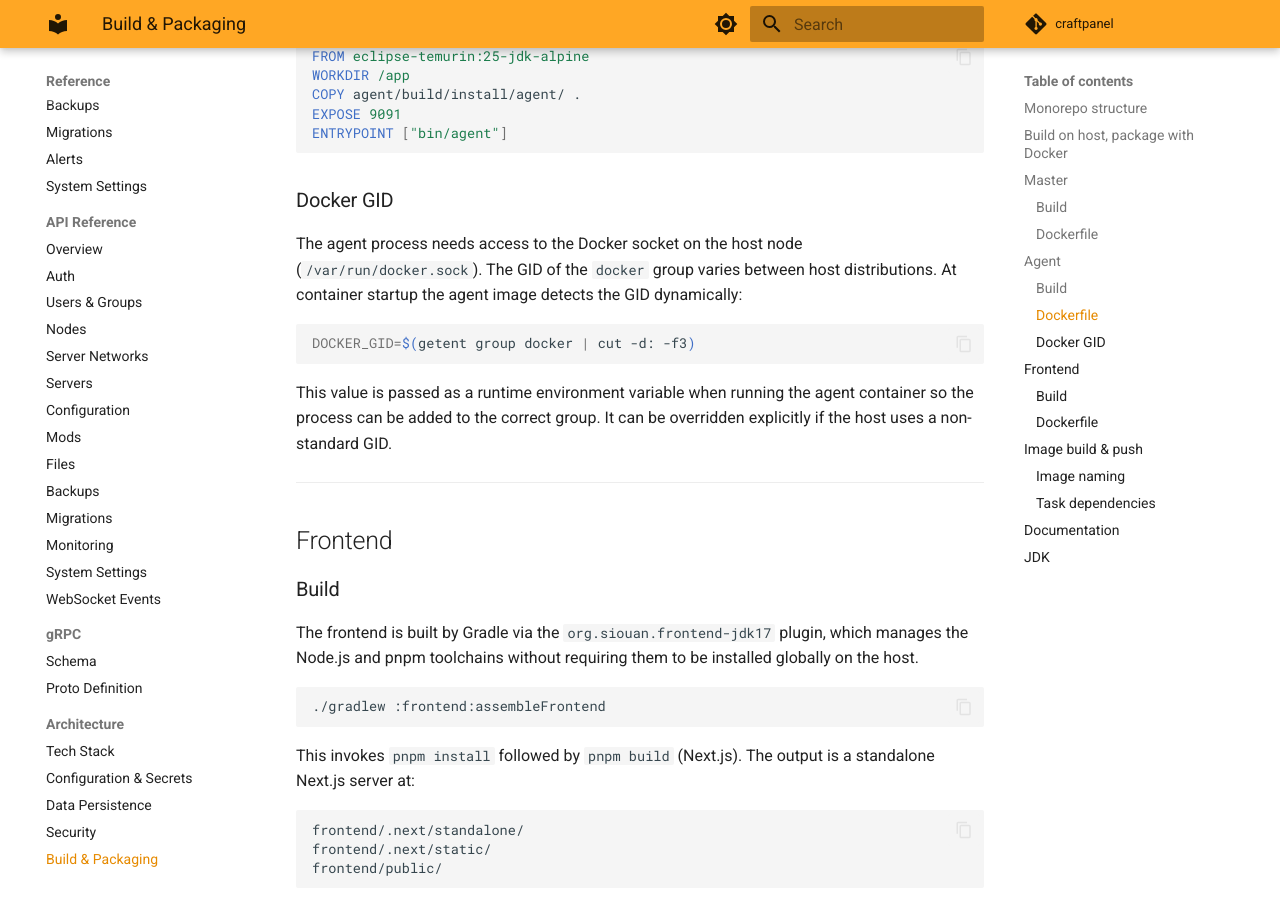
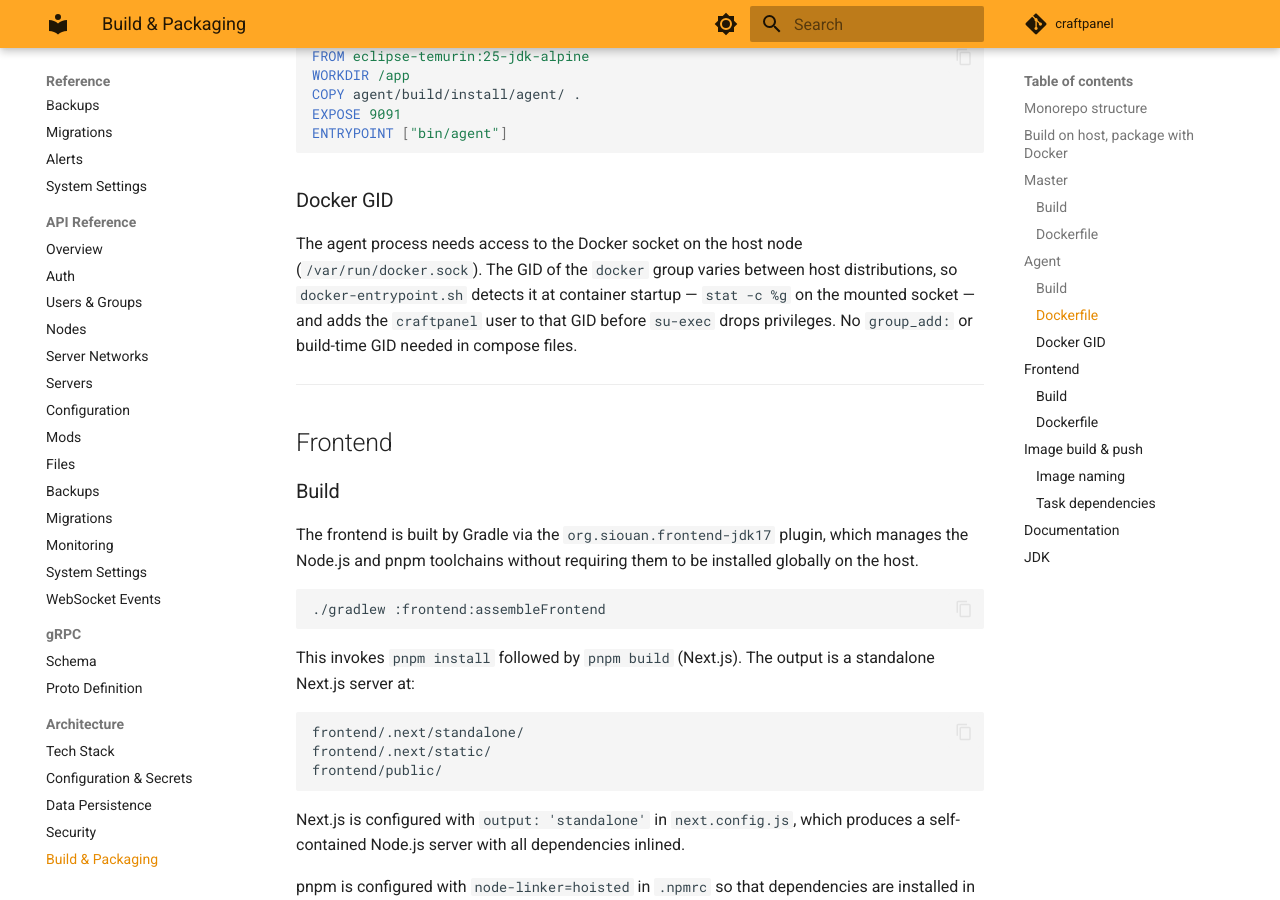
Before and after one commit to nelsongraca/craftpanel, an MkDocs documentation site: the page built from docs/src/tech-stack/build-and-packaging.md, in a window 1280 px wide and 900 px high, scrolled down 1965 px. Built offline with MkDocs 1.6.1 and Material for MkDocs 9.7.7, drawn with Linux system fonts in a browser that asks for light colours; comment, search, counter and statistics services are not loaded.

Commit message:
fix(agent): resolve docker.sock GID at runtime instead of build time
Docker socket GID varies per host; baking it in via build-arg (or
requiring group_add in every compose file) meant su-exec silently
dropped the supplementary group before exec, causing BindException:
Permission denied on the docker.sock connection. Entrypoint now detects
the socket's GID at container start and joins craftpanel to it before
privilege drop. Removed the now-dead group_add examples from compose
files and docs.

Co-Authored-By: Claude Sonnet 5 <noreply@anthropic.com>

````diff
--- a/docker-compose.yml
+++ b/docker-compose.yml
@@ -112,9 +112,6 @@ services:
       # Server data must be a bind-mount (not a named volume) so that Docker can pass
       # HOST_DATA_PATH to Minecraft server containers as a bind-mount source.
       - ${HOST_DATA_PATH:-/opt/craftpanel/data}:/data
-    # Adjust the GID to match your host's docker group: stat -c %g /var/run/docker.sock
-    group_add:
-      - "999"
     depends_on:
       master:
         condition: service_healthy
--- a/docs/src/tech-stack/build-and-packaging.md
+++ b/docs/src/tech-stack/build-and-packaging.md
@@ -88,15 +88,8 @@ ENTRYPOINT ["bin/agent"]
 
 ### Docker GID
 
-The agent process needs access to the Docker socket on the host node (`/var/run/docker.sock`). The GID of the `docker` group varies between host distributions. At container startup the agent image
-detects the GID dynamically:
-
-```bash
-DOCKER_GID=$(getent group docker | cut -d: -f3)
-```
-
-This value is passed as a runtime environment variable when running the agent container so the process can be added to the correct group. It can be overridden explicitly if the host uses a
-non-standard GID.
+The agent process needs access to the Docker socket on the host node (`/var/run/docker.sock`). The GID of the `docker` group varies between host distributions, so `docker-entrypoint.sh` detects it
+at container startup — `stat -c %g` on the mounted socket — and adds the `craftpanel` user to that GID before `su-exec` drops privileges. No `group_add:` or build-time GID needed in compose files.
 
 ---
 
````
Also changed, not shown: docs/src/usage/adding-a-node.md (+0 -2 lines), README.md, 2 other files.
